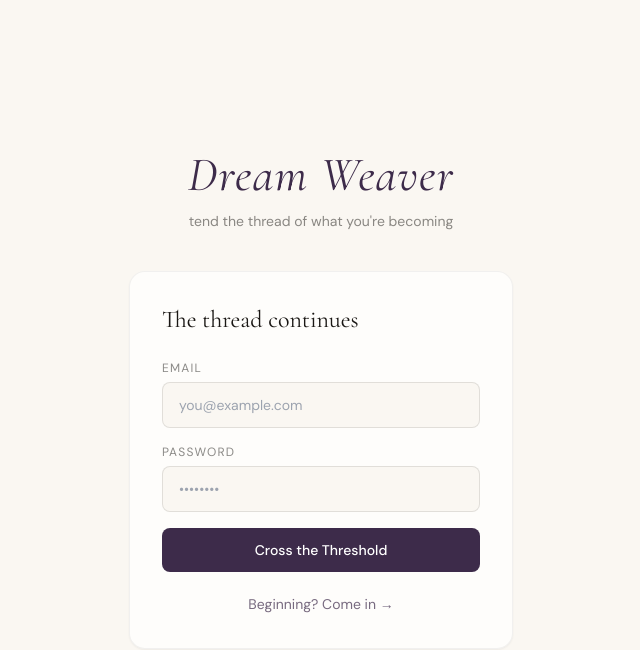
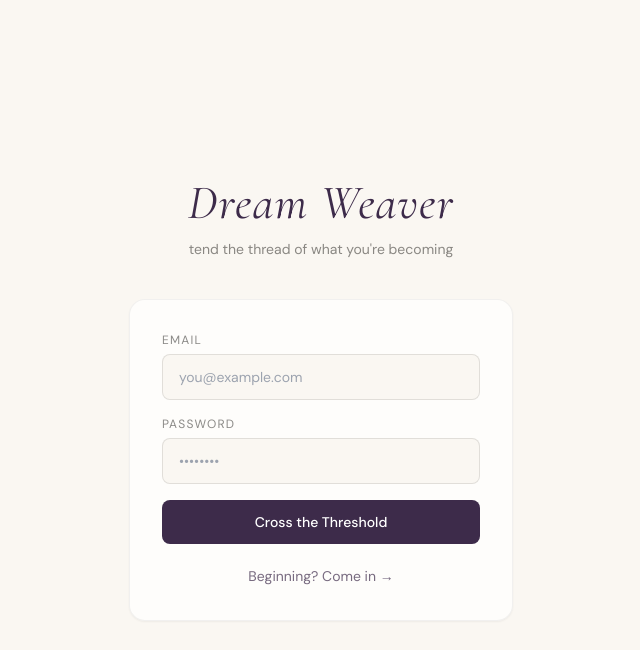
Before and after one commit to kimberadutton-hash/DreamWeaver, a React (Vite) app in the folder client/: page /login in a window 1280 px wide. Shown: the top 650 px of the page, without its empty margins (319-959 px from the left). Built offline with nearby package versions, Linux system fonts and the light colour scheme; no server answers.

Commit message:
Remove login card heading

```diff
--- a/client/src/pages/Login.jsx
+++ b/client/src/pages/Login.jsx
@@ -48,10 +48,6 @@ export default function Login() {
 
         {/* Card */}
         <div className="bg-white/70 rounded-2xl shadow-sm border border-black/5 px-8 py-8">
-          <h2 className="font-display text-2xl text-ink mb-6">
-            {mode === 'login' ? 'The thread continues' : 'Begin your journal'}
-          </h2>
-
           <form onSubmit={handleSubmit} className="space-y-4">
             <div>
               <label className="block text-xs uppercase tracking-widest text-ink/50 mb-1.5 font-body">
```
